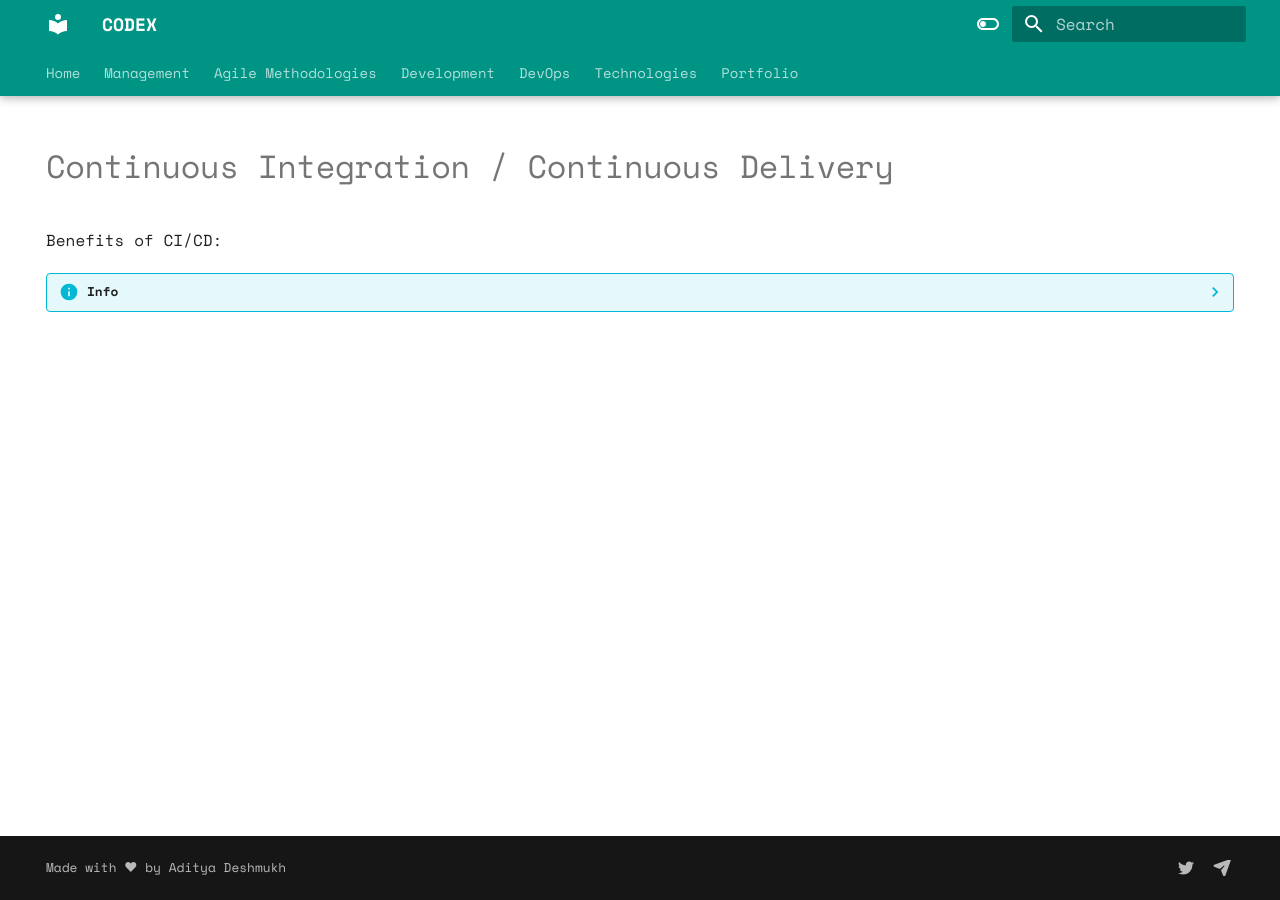
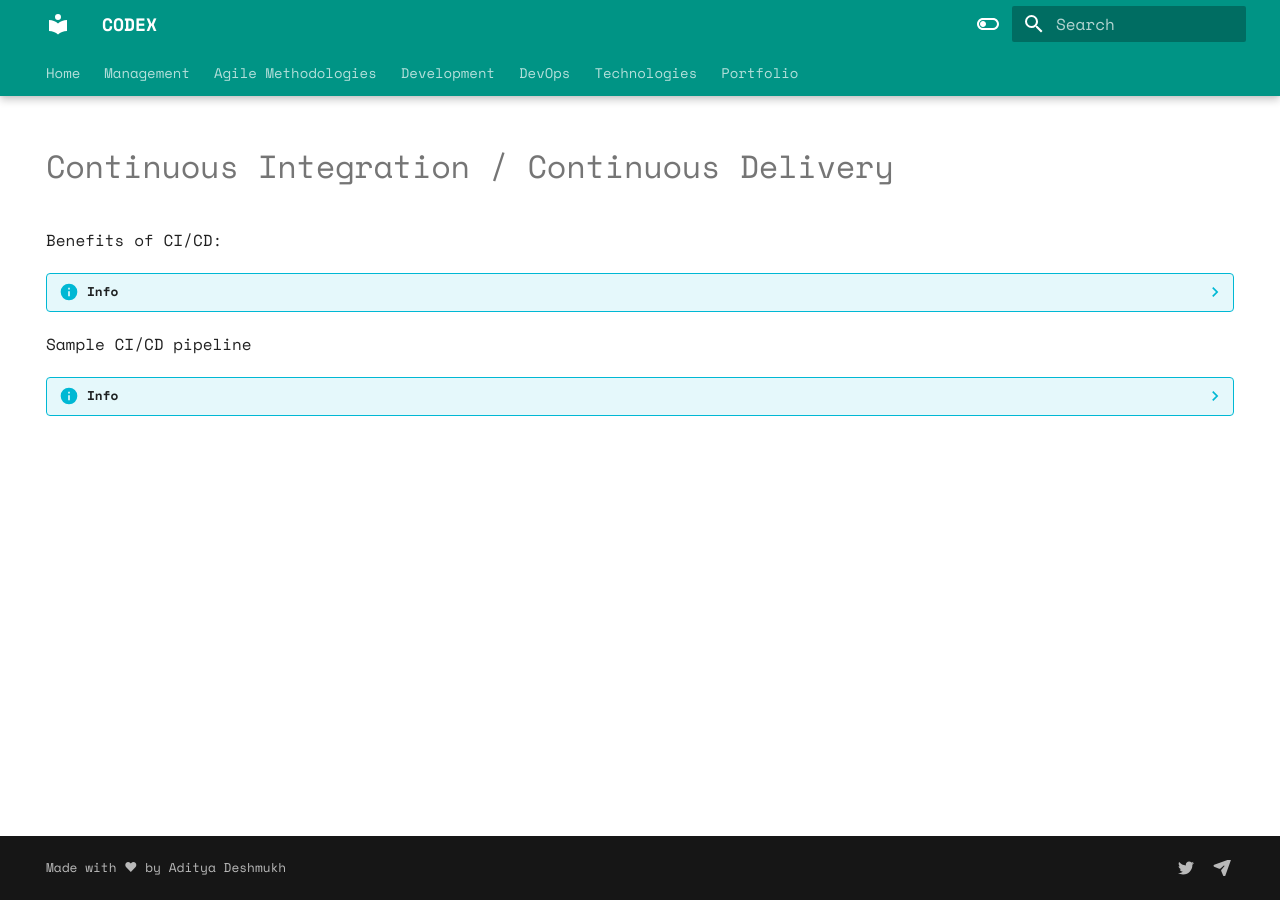
Before and after one commit to aadityadeshmukh/codex, an MkDocs documentation site: the page built from docs/DevOps/ci-cd.md, in a window 1280 px wide. Built offline with MkDocs 1.6.1 and Material for MkDocs 9.7.7, drawn with Linux system fonts in a browser that asks for light colours; part of the change alters nothing that is shown.

Commit message:
completed Ci-cd

````diff
--- a/docs/DevOps/ci-cd.md
+++ b/docs/DevOps/ci-cd.md
@@ -26,3 +26,45 @@ Benefits of CI/CD:
             J --> |YES| K[Production Deployment]
             J --> |NO| L[Go to start of cycle]
         ```
+
+Sample CI/CD pipeline
+??? info
+    - Version Control
+        - Standard tool: Git
+        - Version Control best practices:
+            - Always use version control
+            - Put everything in version control
+            - Commit often. small batches
+            - Succint Commit messages
+            - do not commit code whose build is failing
+            - Consider using master branch approach (TBD)
+            - precommit hooks for quality control
+    - Continuous Integration
+        - Defacto app: Jenkins
+        - Best practices:
+            - Start with a clean build
+            - Build to pass the coffee test
+            - Run tests locally before committing
+            - Do not commit to a build which is broken
+            - Do not leave the build broken
+            - Do not remove failing tests. remove them if they are not valid
+            - Use notifications to communicate build status
+            - Datadog can be used to co-relate errors to code changes
+    - Artifact Repositories
+        - Examples: Nexus or Artifactory
+        - Benefits of packaging code as artifacts:
+            - Composeability
+            - Reliability
+            - Security
+            - Shareability
+    - Testing & Continuous Delivery:
+        - Unit Testing: Run with builds. Eg. JUnit
+        - Integration Testing: Run to check integration of various components. Eg. ServerSpec
+        - E2E testing: Run to check from a user flow perspective. Eg. Selenium tests
+        - Test philosophy:
+            - TDD
+            - BDD : Cucumber
+            - ATDD : Acceptance Test driven development
+        - Application Deployment and release:
+            - Deploy with same artifact, in the same way, in an identical environment
+            - Tool: Ansible
````
